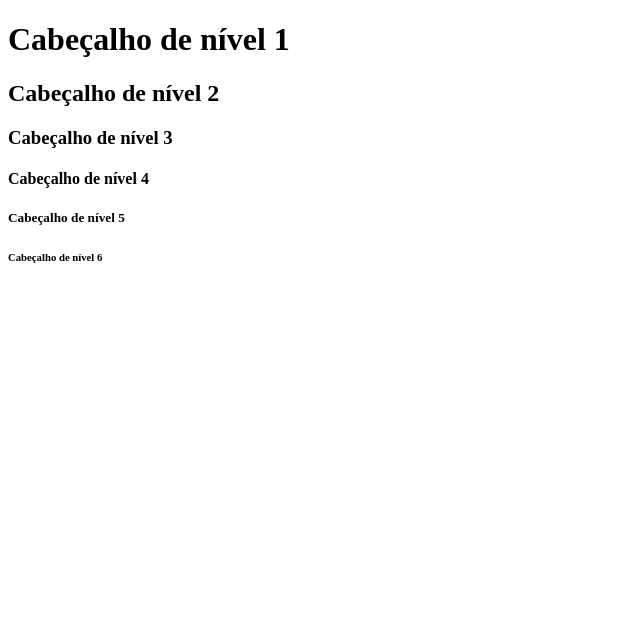
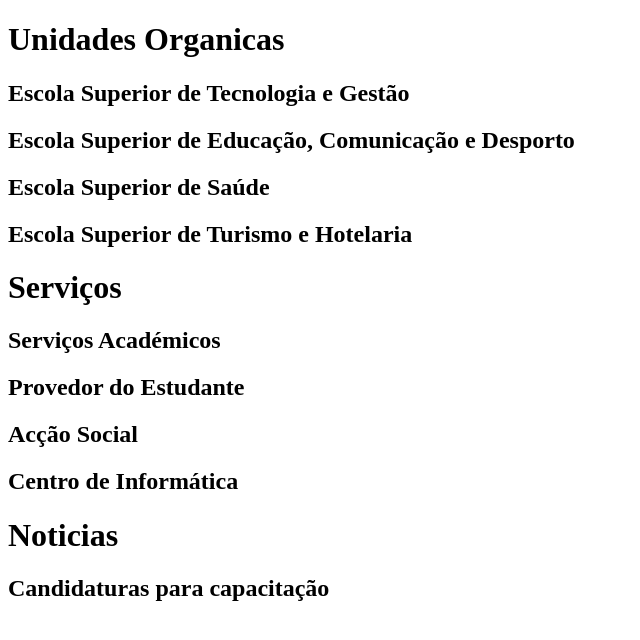
Before and after one commit to DavidPPinto/IPG, a plain HTML site: page INDEX.html in a window 1280 px wide. Shown: the whole page, without its empty margins (0-640 px from the left). Drawn offline with Linux system fonts and the light colour scheme.

Commit message:
sUBTITULOS

```diff
--- a/INDEX.html
+++ b/INDEX.html
@@ -7,12 +7,30 @@
 </head>
 <body>
     <!--Página  principal do IPG-->
-    <h1>Cabeçalho de nível 1</h1>
-    <h2>Cabeçalho de nível 2</h2>
-    <h3>Cabeçalho de nível 3</h3>
-    <h4>Cabeçalho de nível 4</h4>
+    <!--Unidades Organicas-->
+    <h1>Unidades Organicas</h1>
+    <h2>Escola Superior de Tecnologia e Gestão</h2>
+    <h2>Escola Superior de Educação, Comunicação e Desporto</h2>
+    <h2>Escola Superior de Saúde</h2>
+    <h2>Escola Superior de Turismo e Hotelaria</h2>
+
+
+
+    <!--Serviços-->
+    <h1>Serviços</h1>
+    <h2>Serviços Académicos</h2>
+    <h2>Provedor do Estudante</h2>
+    <h2>Acção Social</h2>
+    <h2>Centro de Informática</h2>
+
+    <!--Noticias-->
+    <h1>Noticias</h1>
+    <h2>Candidaturas para capacitação</h2>
+
+
+    <!--<h4>Cabeçalho de nível 4</h4>
     <h5>Cabeçalho de nível 5</h5>
-    <h6>Cabeçalho de nível 6</h6>
+    <h6>Cabeçalho de nível 6</h6>-->
 
 </body>
 </html>
```
